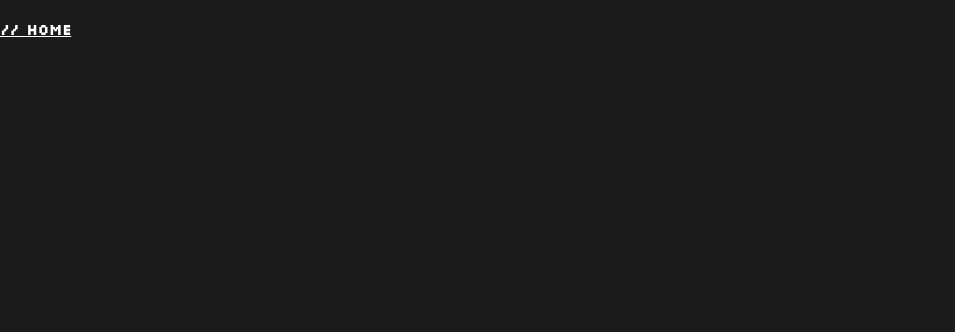
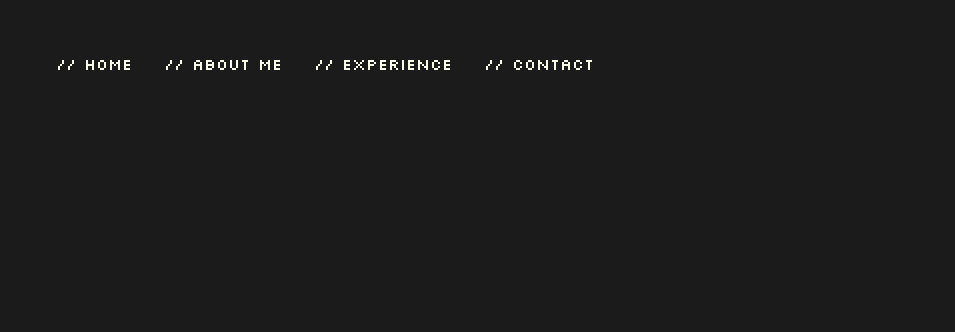
Before and after one commit to ZacNCheese/Portfolio, a plain HTML site: page PortWebsite/index.html in a window 1280 px wide. Shown: the top 332 px of the page, without its empty margins (0-955 px from the left). Drawn offline with Linux system fonts and the light colour scheme.

Commit message:
Add files via upload

```diff
--- a/PortWebsite/index.html
+++ b/PortWebsite/index.html
@@ -10,22 +10,27 @@
     <title>Zachary Springman</title>
 </head>
 <body>
-    <div class="navbar">
-        <a href="#about" style="color:white"><h1 class="homeLink">// Home</h1></a>
+    <div class="navBar">
+        <ul>
+            <li><a class="active" href="#name">// Home</a></li>
+            <li><a href="#about">// About Me</a></li>
+            <li><a href="#experience">// Experience</a></li>
+            <li><a href="#contact">// Contact</a></li>
+        </ul>
     </div>
     <div class="container">
-        <section class="name">
+        <section id="name" class="name">
             <h1 class="header">Zachary Springman<br></h1>
             <h2 class="jobTitle">// Junior Web Developer</h2>
         </section>
         <section id="about" class="about">
             <h1 class="aboutTitle">About Me</h1>
         </section>
-        <section class="experience">
+        <section id="contact" class="contactMe">
+            <h1>Contact Me!</h1>
+        </section>
+        <section id="experience" class="experience">
             <h1>Experience</h1>
-        </section>
-        <section class="contactMe">
-            <h1>Contact Me!</h1>
         </section>
     </div>
 </body>
--- a/PortWebsite/style.css
+++ b/PortWebsite/style.css
@@ -20,8 +20,6 @@ section {
 }
 
 .container {
-    scroll-snap-type: y mandatory;
-    overflow-y: scroll;
     height: 100vh;
 }
 
@@ -47,3 +45,29 @@ section {
     font-size: 15px;
     padding-top: 20px;
 }
+
+ul {
+    list-style-type: none;
+    margin: 0;
+    padding: 40px;
+    overflow: hidden;
+    position: fixed;
+
+}
+
+li {
+    float: left;
+}
+
+li a {
+    display: block;
+    color: #faffeb;
+    text-align: center;
+    padding: 14px 16px;
+    text-decoration: none;
+    font-family: 'Silkscreen';
+}
+
+li a:hover {
+    color: lightgreen;
+}
```
